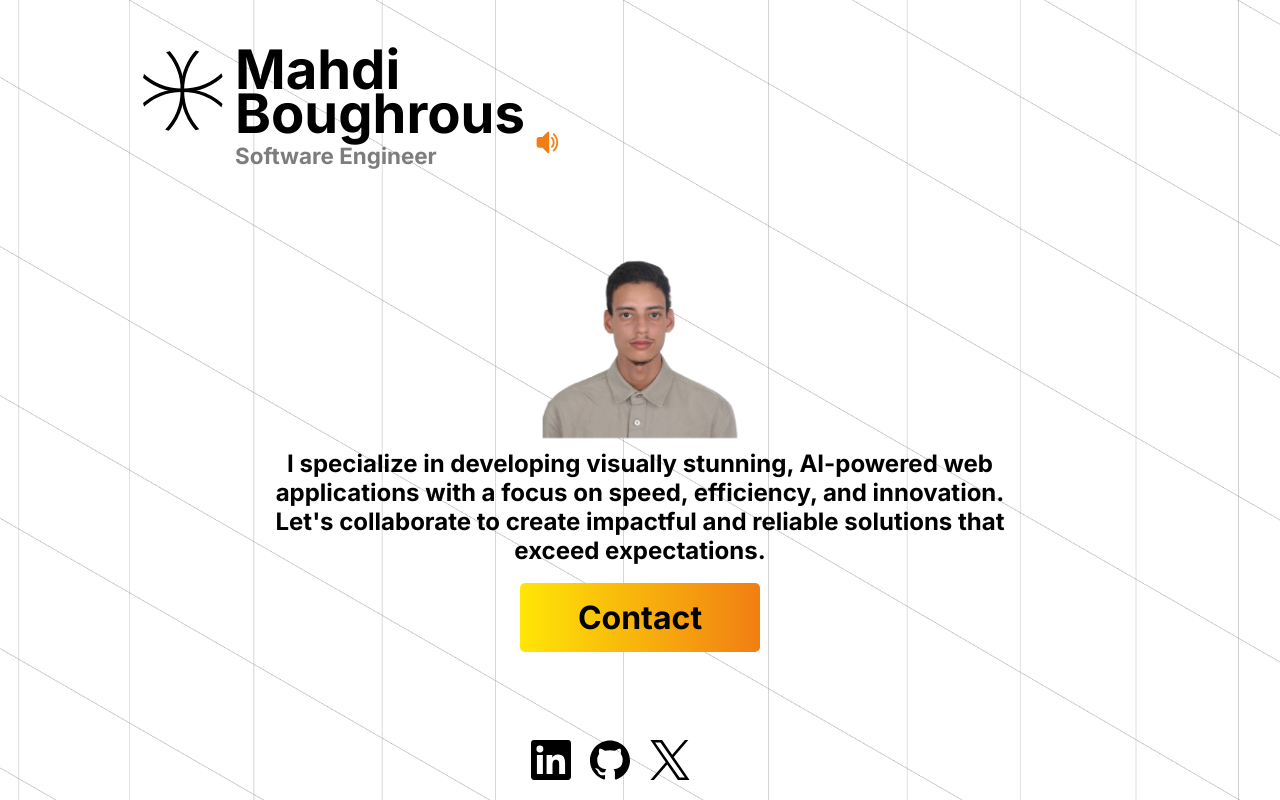
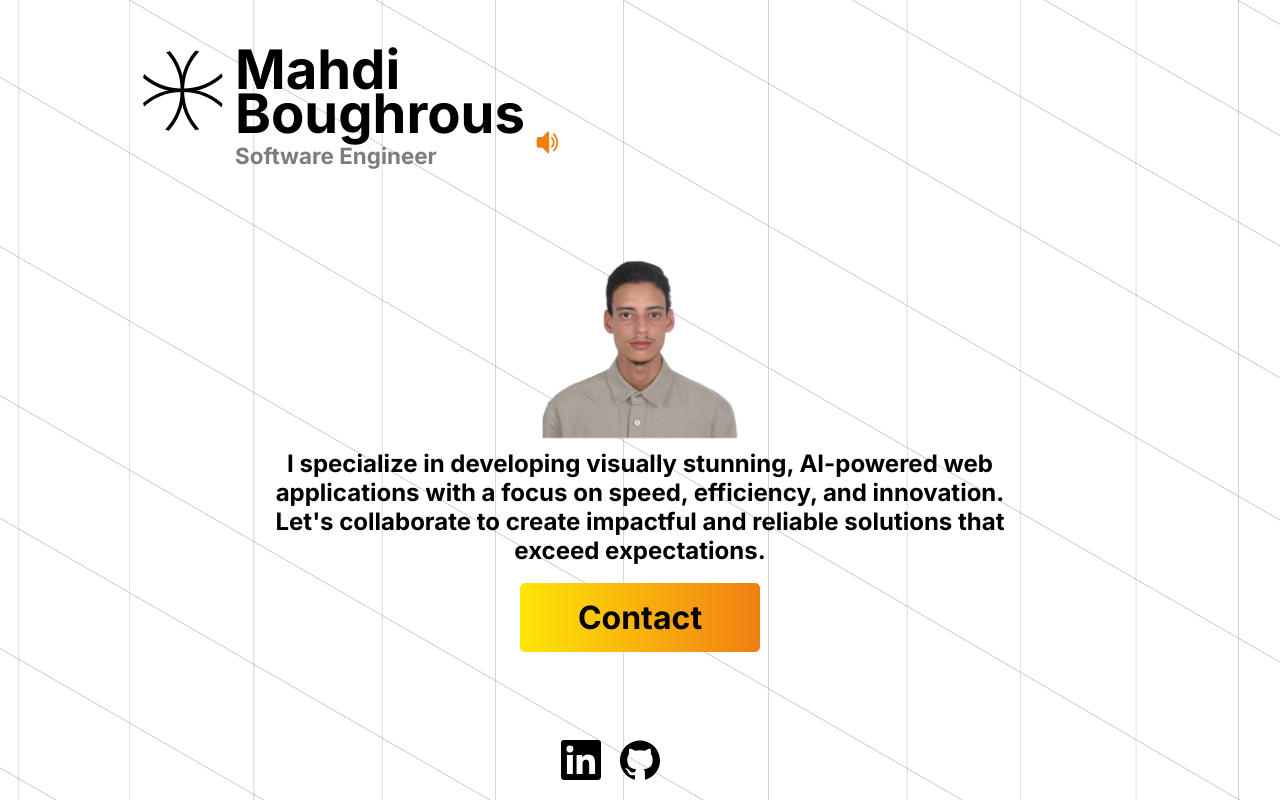
Before and after one commit to mahdiboughrous/boughfolio, a Next.js app: page / in a window 1280 px wide. Built offline with nearby package versions, Linux system fonts and the light colour scheme; some icons are missing.

Commit message:
Comment out unused social media link in Home component

```diff
--- a/src/app/page.tsx
+++ b/src/app/page.tsx
@@ -135,7 +135,7 @@ export default function Home() {
       <Social>
         <SocialItem onClick={() => router.push(process.env.NEXT_PUBLIC_LINKEDIN as string)} icon="simple-icons:linkedin" width="40" />
         <SocialItem onClick={() => router.push(process.env.NEXT_PUBLIC_GITHUB_URL as string)} icon="simple-icons:github" width="40" />
-        <SocialItem onClick={() => router.push(process.env.NEXT_PUBLIC_X_URL as string)} icon="simple-icons:x" width="40" />
+        {/* <SocialItem onClick={() => router.push(process.env.NEXT_PUBLIC_X_URL as string)} icon="simple-icons:x" width="40" /> */}
         <SocialItem
           onClick={() => handleCopyEmail()}
           icon="ic:baseline-email"
```
